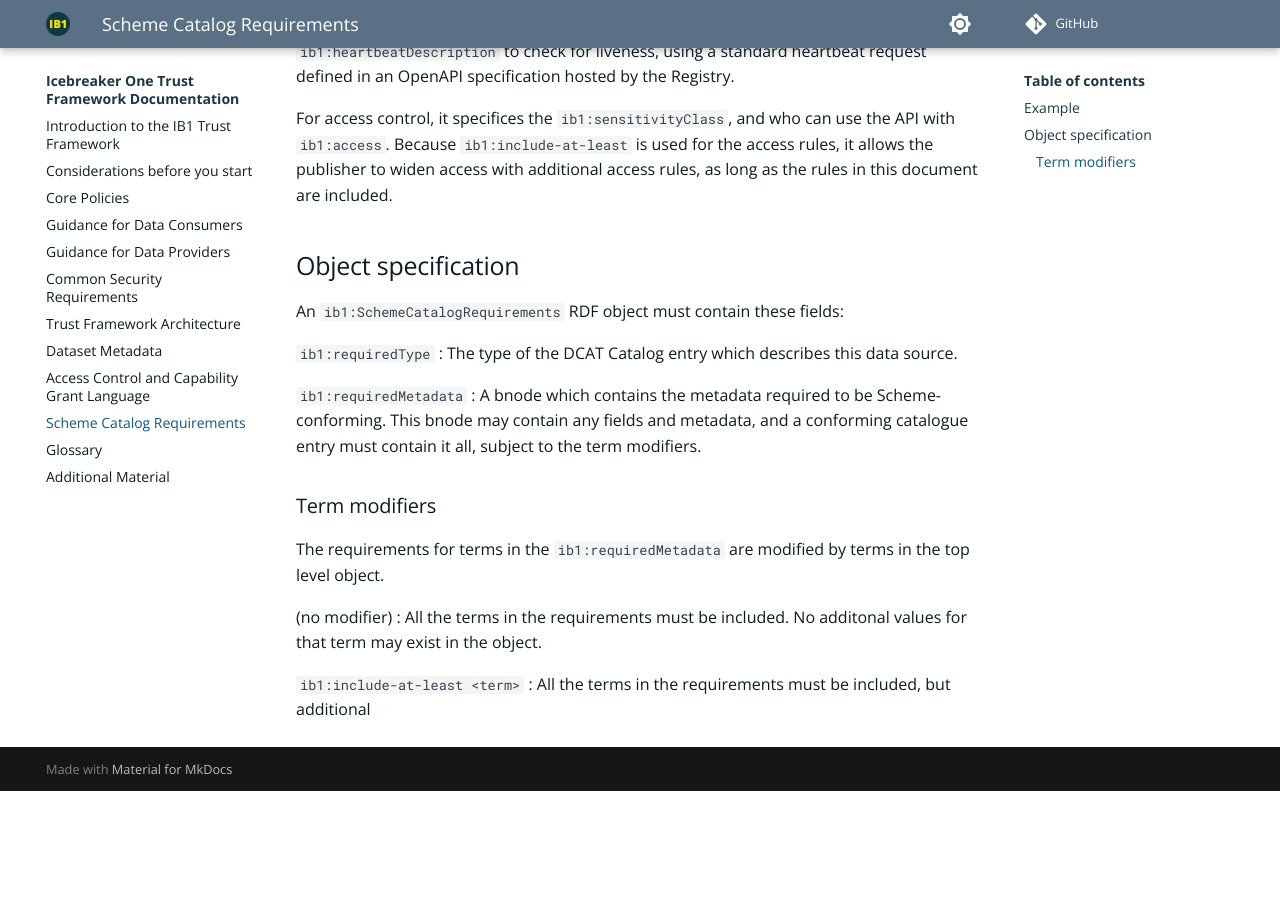
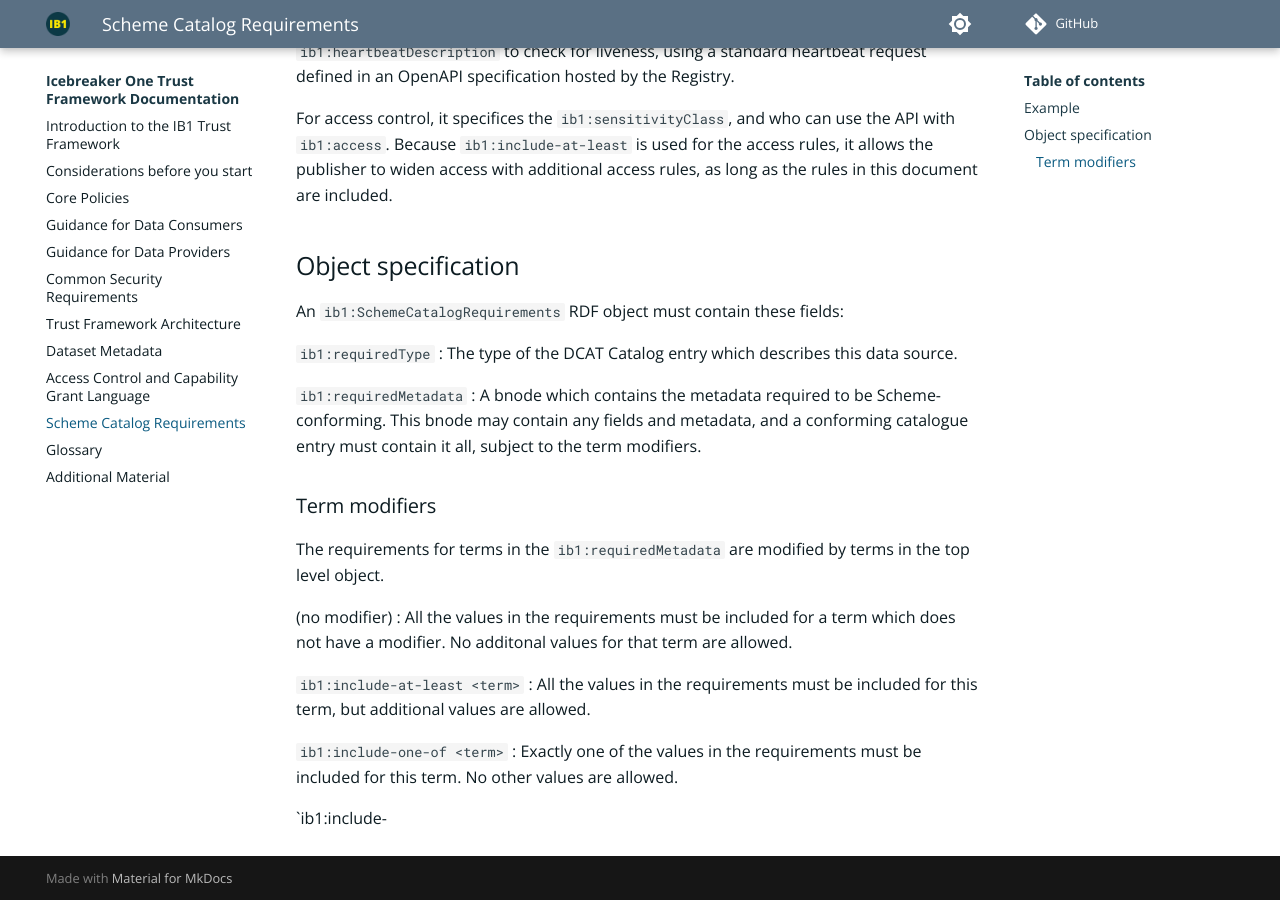
Before and after one commit to icebreakerone/ib1-technical-docs, an MkDocs documentation site: the page built from docs/scheme_catalog_requirements.md, in a window 1280 px wide and 900 px high, scrolled down 813 px. Built offline with MkDocs 1.6.1 and Material for MkDocs 9.7.7, drawn with Linux system fonts in a browser that asks for light colours; plug-ins that fetch from the network failed and are left out; comment, search, counter and statistics services are not loaded; the version menu is left out; before the commit the page ends 1604 px from its top, so only the background shows below that.

Commit message:
docs/scheme_catalog_requirements.md updated from https://stackedit.net/

```diff
--- a/docs/scheme_catalog_requirements.md
+++ b/docs/scheme_catalog_requirements.md
@@ -46,12 +46,15 @@ An `ib1:SchemeCatalogRequirements` RDF object must contain these fields:
 The requirements for terms in the `ib1:requiredMetadata` are modified by terms in the top level object.
 
 (no modifier)
-: All the terms in the requirements must be included. No additonal values for that term may exist in the object.
+: All the values in the requirements must be included for a term which does not have a modifier. No additonal values for that term are allowed.
 
 `ib1:include-at-least <term>`
-: All the terms in the requirements must be included, but additional
+: All the values in the requirements must be included for this term, but additional values are allowed.
 
+`ib1:include-one-of <term>`
+: Exactly one of the values in the requirements must be included for this term. No other values are allowed.
 
+`ib1:include-
 <!--stackedit_data:
-eyJoaXN0b3J5IjpbLTE3NjMwNzQ1ODMsMTI2ODgzNjcwOF19
+eyJoaXN0b3J5IjpbLTMxMTk5NTg0NCwxMjY4ODM2NzA4XX0=
 -->
```
